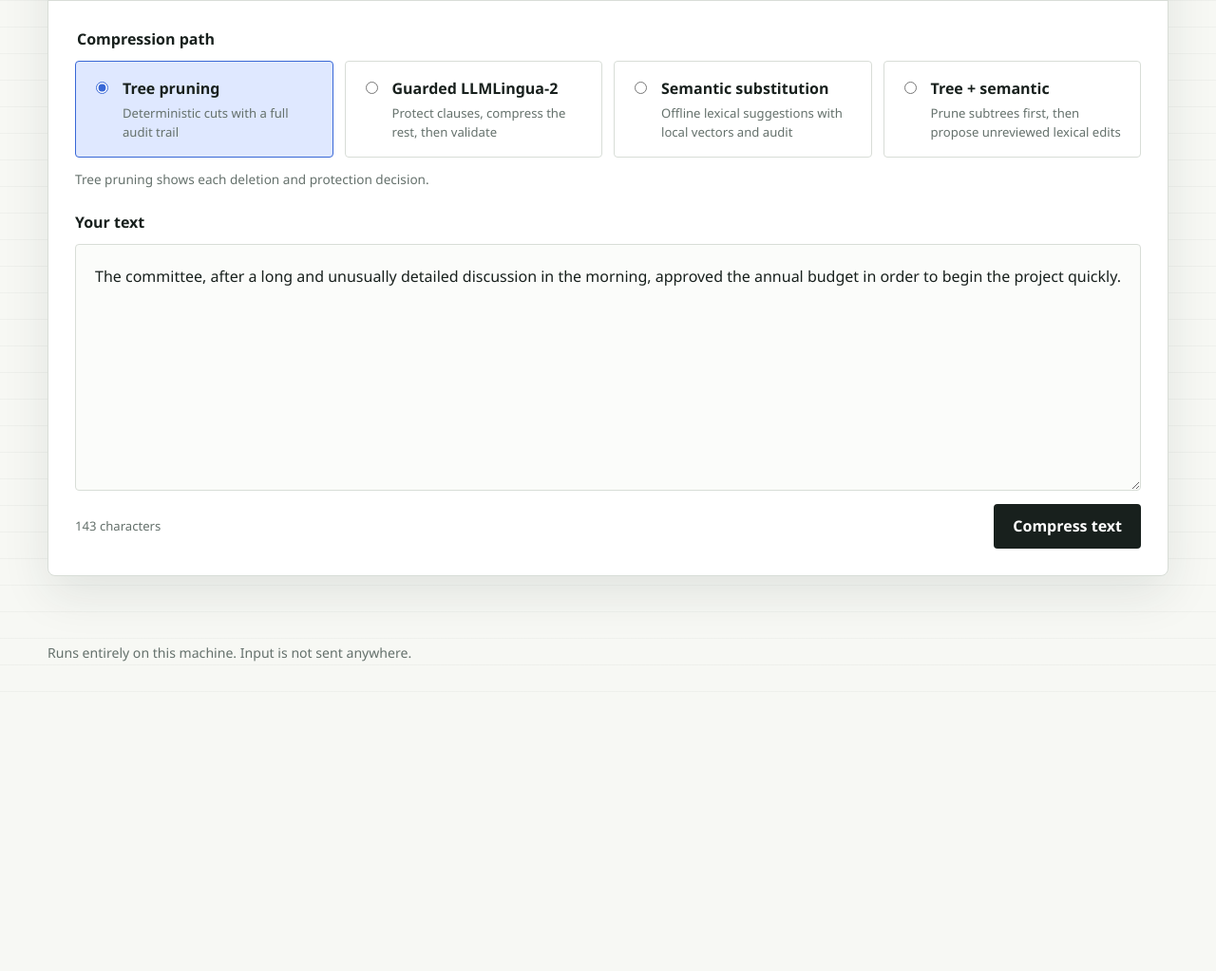
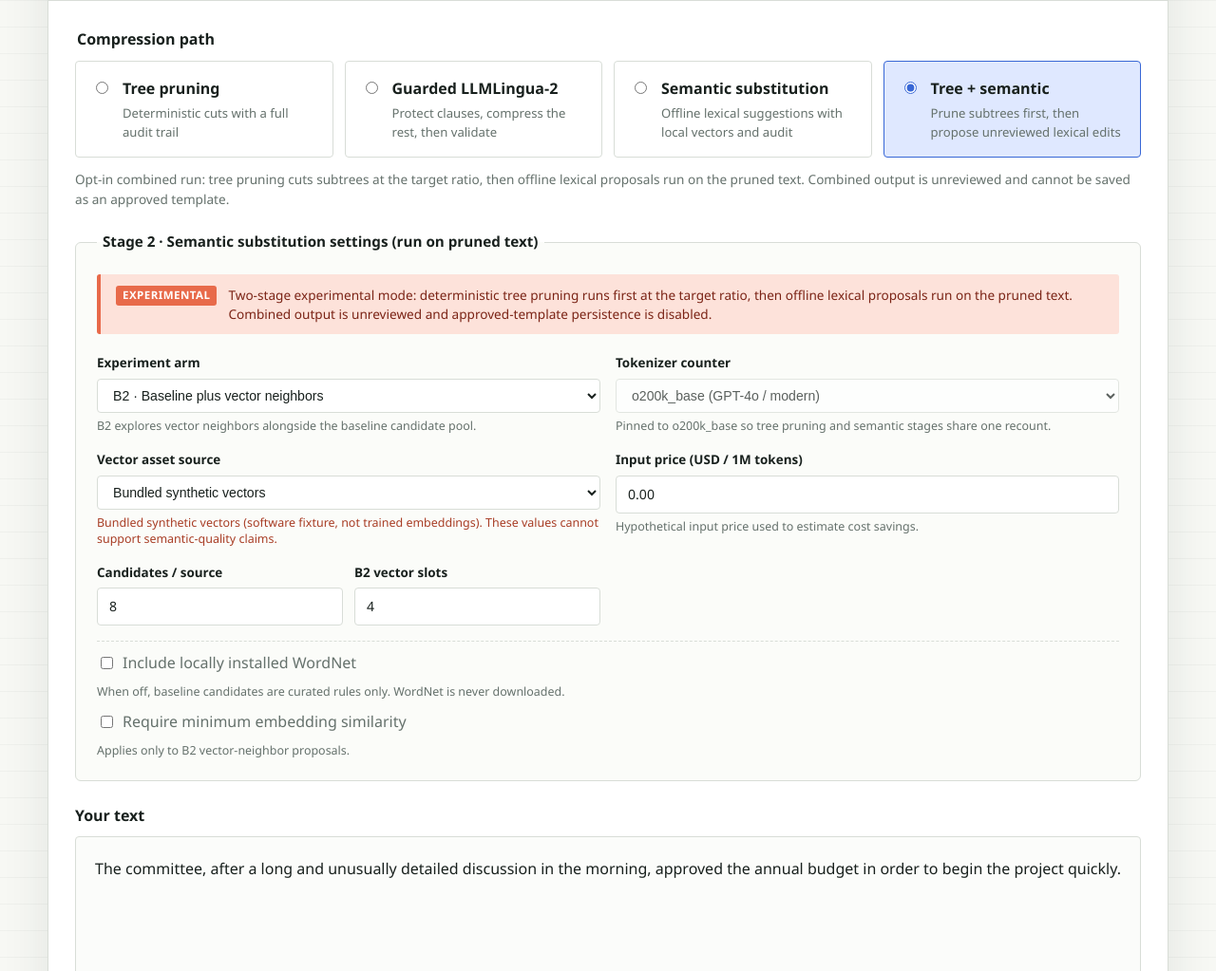
Before and after one commit to phongtnguyen2006/ling-compressor, a plain HTML site: page ui/index.html in a window 1280 px wide. Shown: the part 1036-2059 px from the top of the page at 95% size. Before the commit the page ends 1788 px from the top, so only its background shows below. Drawn offline with Linux system fonts and the light colour scheme; no server answers.

Commit message:
Organize the tree-and-semantic workflow and dashboard entry point

```diff
--- a/ui/index.html
+++ b/ui/index.html
@@ -4,7 +4,7 @@
     <meta charset="utf-8">
     <meta name="viewport" content="width=device-width, initial-scale=1">
     <meta name="description" content="A local visual workbench for the Ling Compressor.">
-    <title>Ling Compressor Workbench</title>
+    <title>Tree pruning + semantic embedding · Ling Compressor</title>
     <link rel="stylesheet" href="/styles.css">
   </head>
   <body>
@@ -62,7 +62,7 @@
           <fieldset class="mode-picker">
             <legend>Compression path</legend>
             <label class="mode-option">
-              <input type="radio" name="mode" value="conservative" checked>
+              <input type="radio" name="mode" value="conservative">
               <span><strong>Tree pruning</strong><small>Deterministic cuts with a full audit trail</small></span>
             </label>
             <label class="mode-option">
@@ -74,7 +74,7 @@
               <span><strong>Semantic substitution</strong><small>Offline lexical suggestions with local vectors and audit</small></span>
             </label>
             <label class="mode-option">
-              <input type="radio" name="mode" value="tree_semantic">
+              <input type="radio" name="mode" value="tree_semantic" checked>
               <span><strong>Tree + semantic</strong><small>Prune subtrees first, then propose unreviewed lexical edits</small></span>
             </label>
           </fieldset>
@@ -90,9 +90,9 @@
               <div class="setting-group">
                 <label for="semantic-arm">Experiment arm</label>
                 <select id="semantic-arm">
-                  <option value="b0" selected>B0 · Curated rules / WordNet</option>
+                  <option value="b0">B0 · Curated rules / WordNet</option>
                   <option value="b1">B1 · Baseline pool ranked by vectors</option>
-                  <option value="b2">B2 · Baseline plus vector neighbors</option>
+                  <option value="b2" selected>B2 · Baseline plus vector neighbors</option>
                 </select>
                 <small id="semantic-arm-caption" class="setting-caption">B0 uses curated rules with optional WordNet. Vectors are not required.</small>
               </div>
```
Also changed, not shown: 1 other file.
